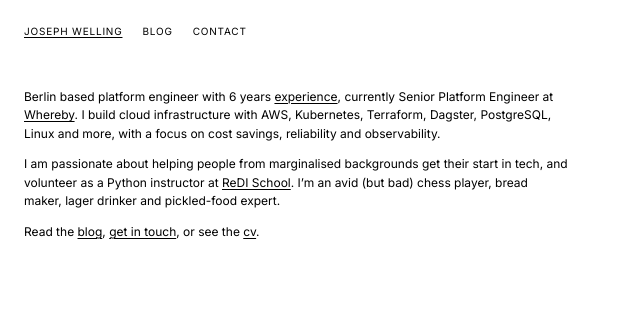
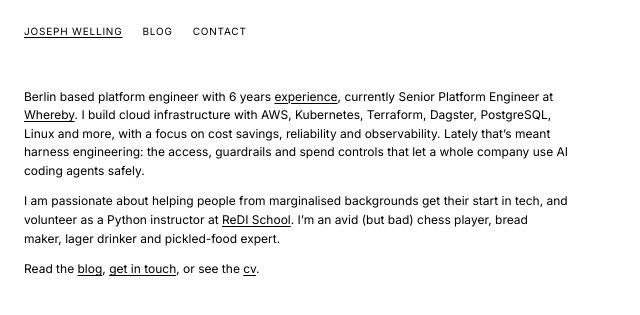
Before and after one commit to jsphwllng/jsphwllng.github.io, a Jekyll site: the page built from index.md, in a window 1280 px wide. Shown: the top 315 px of the page, without its empty margins (0-640 px from the left). Built offline with Jekyll 4.4.1, drawn with Linux system fonts in a browser that asks for light colours.

Commit message:
Add harness engineering to homepage bio

```diff
--- a/index.md
+++ b/index.md
@@ -4,7 +4,7 @@ title: Joseph Welling
 description: Joseph Welling's Personal Website
 order: 1
 ---
-Berlin based platform engineer with 6 years [experience](/cv), currently Senior Platform Engineer at [Whereby](https://whereby.com). I build cloud infrastructure with AWS, Kubernetes, Terraform, Dagster, PostgreSQL, Linux and more, with a focus on cost savings, reliability and observability.
+Berlin based platform engineer with 6 years [experience](/cv), currently Senior Platform Engineer at [Whereby](https://whereby.com). I build cloud infrastructure with AWS, Kubernetes, Terraform, Dagster, PostgreSQL, Linux and more, with a focus on cost savings, reliability and observability. Lately that's meant harness engineering: the access, guardrails and spend controls that let a whole company use AI coding agents safely.
 
 I am passionate about helping people from marginalised backgrounds get their start in tech, and volunteer as a Python instructor at [ReDI School](https://www.redi-school.org). I'm an avid (but bad) chess player, bread maker, lager drinker and pickled-food expert.
 
```
